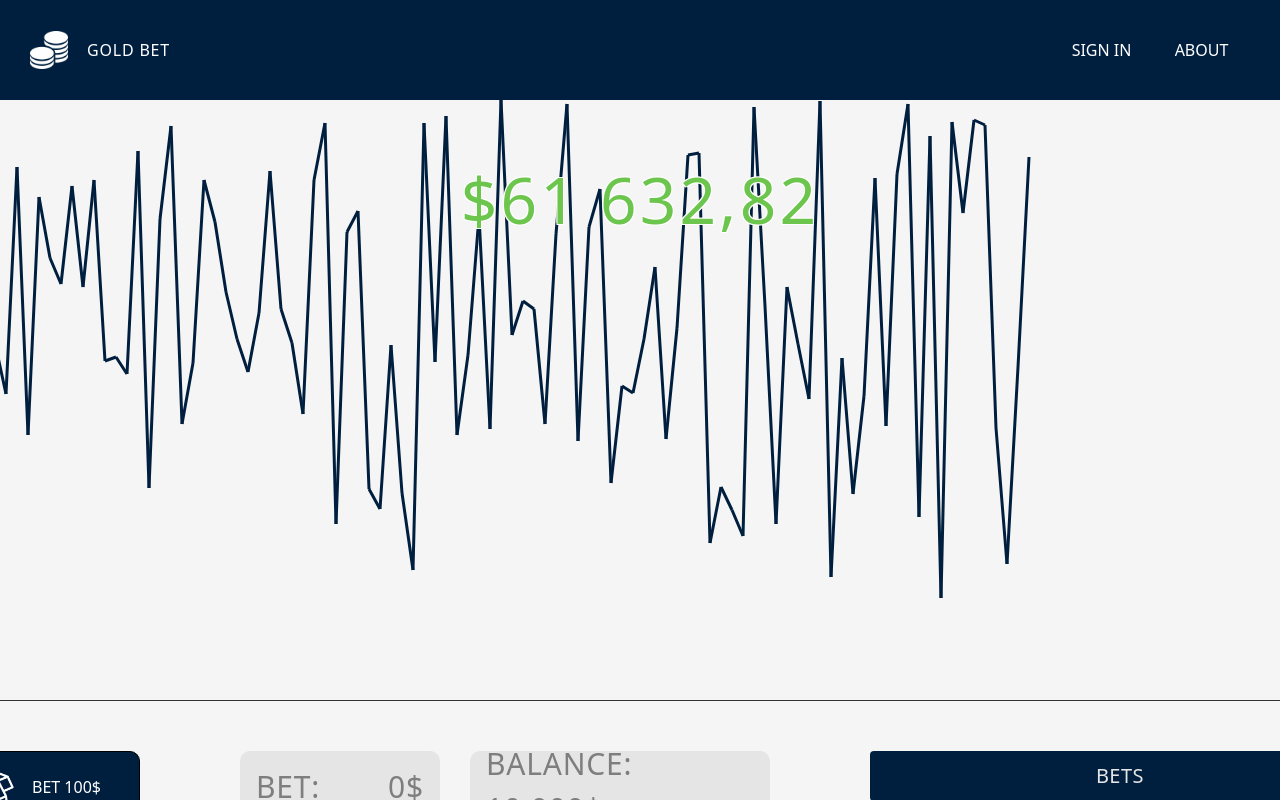
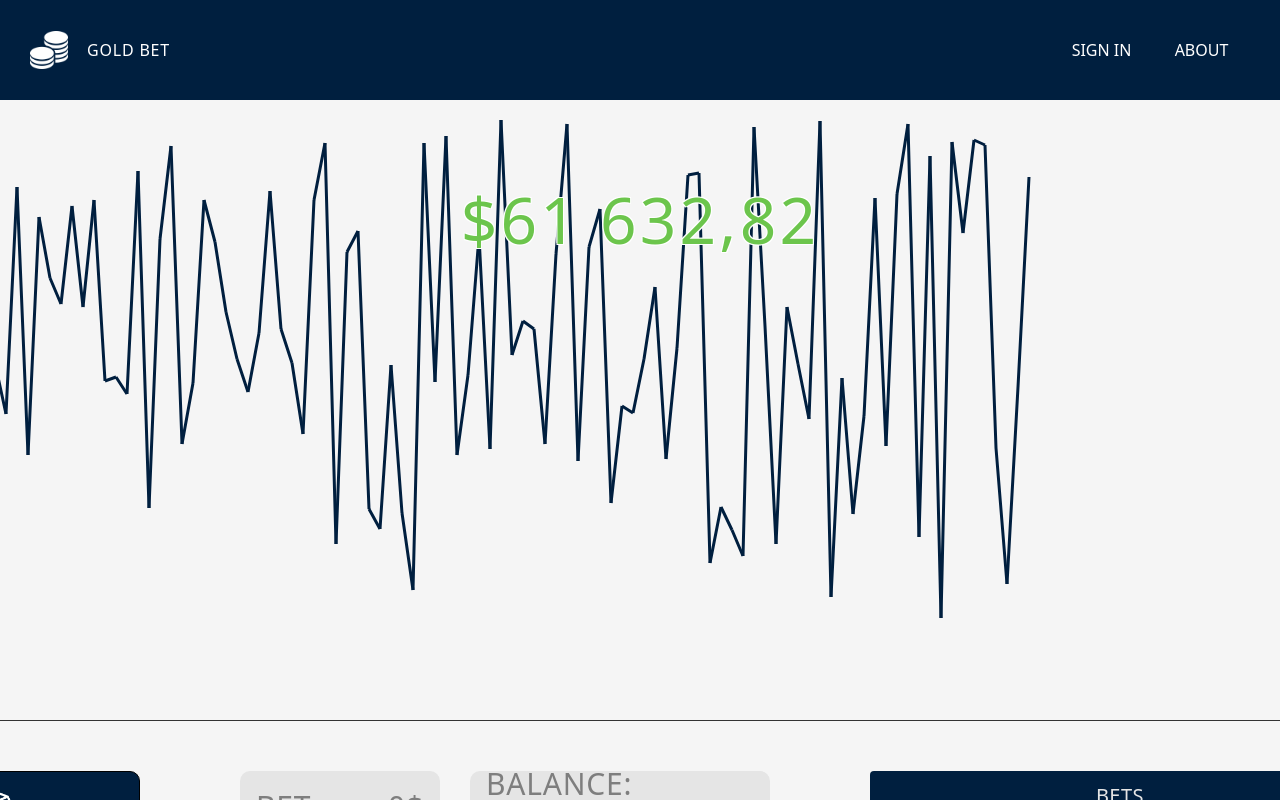
Before and after one commit to WilgotW/btc-better-frontend, a React (Vite) app: page / in a window 1280 px wide. Built offline with nearby package versions, Linux system fonts and the light colour scheme.

Commit message:
small changes

```diff
--- a/src/pages/Home/Home.tsx
+++ b/src/pages/Home/Home.tsx
@@ -12,7 +12,7 @@ export default function Home() {
 
   return (
     <div className="w-[100%] h-[100%] flex justify-center">
-      <div className="w-[1500px] h-[100%] bg-main flex-col relative">
+      <div className="w-[1500px] h-[100%] bg-main flex-col relative mt-5">
         <GraphComponent />
         <div className="flex w-[100%]">
           <div className="h-[fit-content] flex flex-col gap-5 p-[50px]">
--- a/src/pages/Home/components/BetsBoard.tsx
+++ b/src/pages/Home/components/BetsBoard.tsx
@@ -1,4 +1,3 @@
-import React from "react";
 import Bet from "./Bet";
 
 export default function BetsBoard() {
--- a/src/pages/Login/Login.tsx
+++ b/src/pages/Login/Login.tsx
@@ -1,4 +1,3 @@
-import React from "react";
 import InputBar from "../../components/ui/InputBar";
 
 export default function Login() {
```
